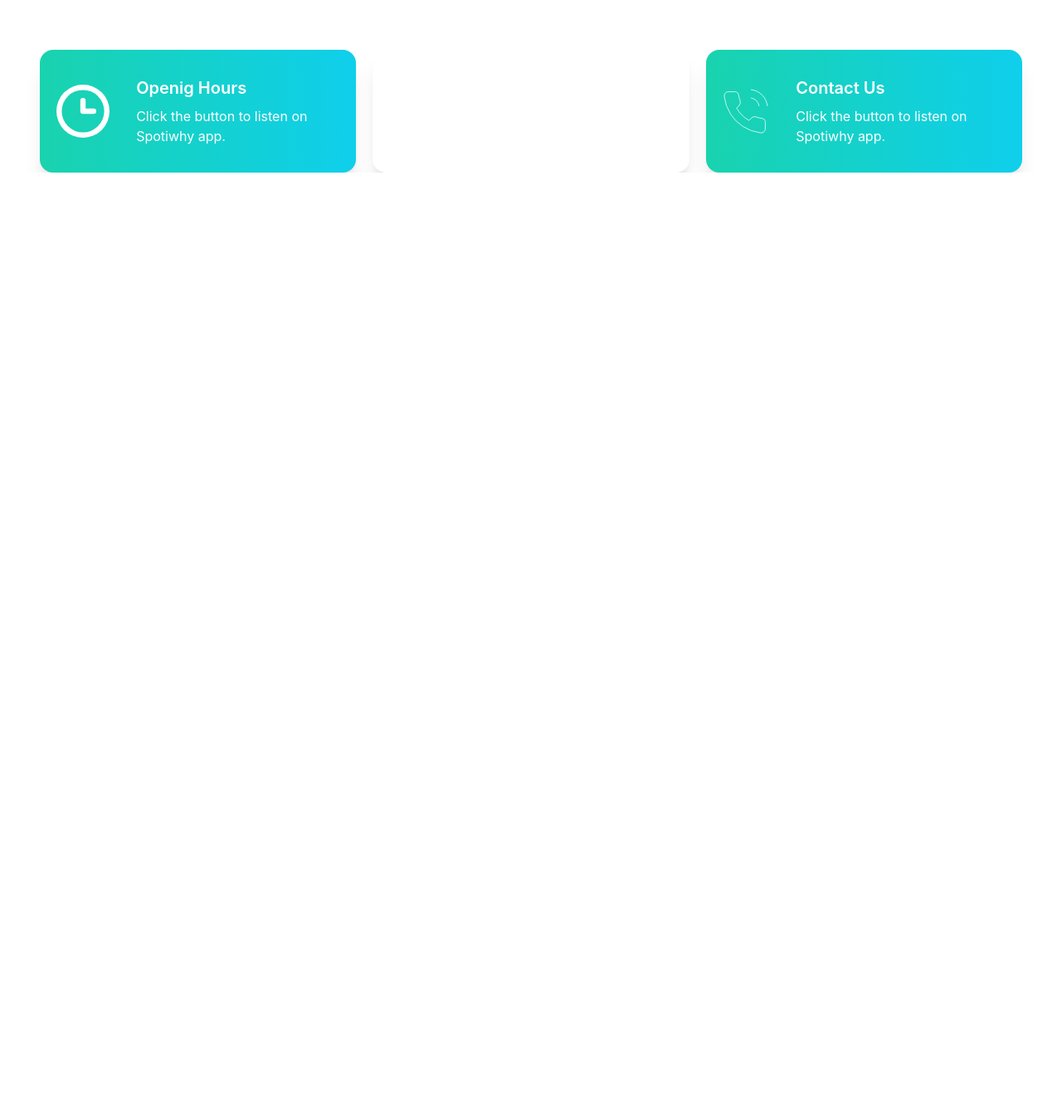
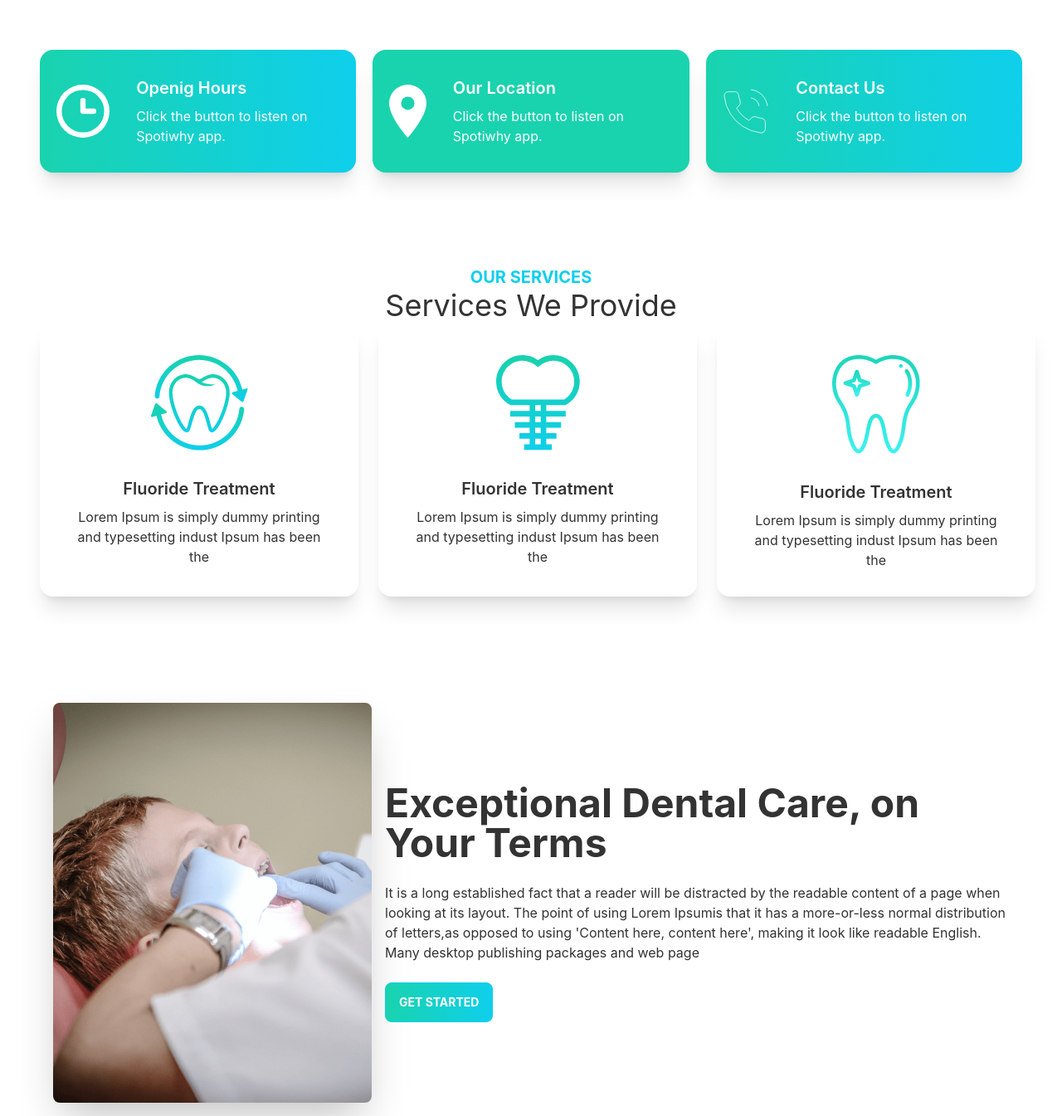
Before and after one commit to asrafaliii/doctors-portal, a React (Create React App) app: page / in a window 1280 px wide. Shown: the part 804-2149 px from the top of the page at 83% size. Before the commit the page ends 1012 px from the top, so only its background shows below. Built offline with nearby package versions, Linux system fonts and the light colour scheme.

Commit message:
responsive grid for serices section

```diff
--- a/src/Pages/Home/Banner.js
+++ b/src/Pages/Home/Banner.js
@@ -3,7 +3,7 @@ import Chair from '../../assets/images/chair.png';
 
 const Banner = () => {
     return (
-        <div class="hero min-h-screen px-12">
+        <div class="hero min-h-screen">
             <div class="hero-content flex-col lg:flex-row-reverse">
                 <img src={Chair} class="max-w-sm rounded-lg shadow-2xl" alt="banner" />
                 <div>
--- a/src/Pages/Home/Home.js
+++ b/src/Pages/Home/Home.js
@@ -1,12 +1,16 @@
 import React from 'react';
 import Banner from './Banner';
 import Info from './Info';
+import ServiceBanner from './ServiceBanner';
+import Services from './Services';
 
 const Home = () => {
     return (
-        <div>
+        <div className='px-12'>
             <Banner />
             <Info />
+            <Services />
+            <ServiceBanner />
         </div>
     );
 };
--- a/src/Pages/Home/Info.js
+++ b/src/Pages/Home/Info.js
@@ -6,9 +6,9 @@ import phone from '../../assets/icons/phone.svg';
 
 const Info = () => {
     return (
-        <div className='grid grid-cols-1 lg:grid-cols-3 gap-5 px-12'>
+        <div className='grid grid-cols-1 lg:grid-cols-3 gap-5'>
             <InfoCard cardTitle="Openig Hours" bgColor="bg-gradient-to-r from-secondary to-primary" img={clock} />
-            <InfoCard cardTitle="Our Location" bgColor="bg-accent" img={marker} />
+            <InfoCard cardTitle="Our Location" bgColor="bg-secondary" img={marker} />
             <InfoCard cardTitle="Contact Us" bgColor="bg-gradient-to-r from-secondary to-primary" img={phone} />
         </div>
     );
--- /dev/null
+++ b/src/Pages/Home/ServiceBanner.js
@@ -0,0 +1,19 @@
+import React from 'react';
+import Treatment from '../../assets/images/treatment.png';
+
+const ServiceBanner = () => {
+    return (
+        <div>
+             <div class="hero-content flex-col lg:flex-row">
+                <img src={Treatment} class="max-w-sm rounded-lg shadow-2xl" alt="treatment" />
+                <div>
+                <h1 class="text-5xl font-bold">Exceptional Dental Care, on Your Terms</h1>
+                <p class="py-6">It is a long established fact that a reader will be distracted by the readable content of a page when looking at its layout. The point of using Lorem Ipsumis that it has a more-or-less normal distribution of letters,as opposed to using 'Content here, content here', making it look like readable English. Many desktop publishing packages and web page</p>
+                <button class="btn btn-primary uppercase text-white font-bold bg-gradient-to-r from-secondary to-primary">Get Started</button>
+                </div>
+            </div>
+        </div>
+    );
+};
+
+export default ServiceBanner;
--- /dev/null
+++ b/src/Pages/Home/ServiceCard.js
@@ -0,0 +1,17 @@
+import React from 'react';
+
+const ServiceCard = ({service}) => {
+    return (
+        <div class="card w-96 bg-base-100 shadow-xl">
+            <figure class="px-10 pt-10">
+                <img src={service.img} alt="Shoes" class="rounded-xl" />
+            </figure>
+            <div class="card-body items-center text-center">
+                <h2 class="card-title">{service.name}</h2>
+                <p>{service.description}</p>
+            </div>
+        </div>
+    );
+};
+
+export default ServiceCard;
--- /dev/null
+++ b/src/Pages/Home/Services.js
@@ -0,0 +1,50 @@
+import React from 'react';
+import fluoride from '../../assets/images/fluoride.png';
+import cavity from '../../assets/images/cavity.png';
+import whitening from '../../assets/images/whitening.png';
+import ServiceCard from './ServiceCard';
+
+const Services = () => {
+    const services = [
+        {
+            _id: 1,
+            name: "Fluoride Treatment",
+            description: "Lorem Ipsum is simply dummy printing and typesetting indust Ipsum has been the",
+            img: fluoride
+
+        },
+        {
+            _id: 1,
+            name: "Fluoride Treatment",
+            description: "Lorem Ipsum is simply dummy printing and typesetting indust Ipsum has been the",
+            img: cavity
+
+        },
+        {
+            _id: 1,
+            name: "Fluoride Treatment",
+            description: "Lorem Ipsum is simply dummy printing and typesetting indust Ipsum has been the",
+            img: whitening
+
+        }
+    ]
+    return (
+        <div className='my-28'>
+            <div className='text-center'>
+            <h3 className='text-primary text-xl font-bold uppercase'>Our Services</h3>
+            <h2 className='text-4xl'>Services We Provide</h2>
+            </div>
+            <idv className="grid sm:grid-cols-1 md:grid-cols-2 lg:grid-cols-3 gap-10">
+                {
+                    services.map(service =><ServiceCard
+                    key={service._id}
+                    service={service}
+                    ></ServiceCard>)
+                }
+            </idv>
+        </div>
+
+    );
+};
+
+export default Services;
--- a/src/Pages/Shared/Navbar.js
+++ b/src/Pages/Shared/Navbar.js
@@ -11,7 +11,7 @@ const Navbar = () => {
         <li><Link to="/login">Login</Link></li>
     </>
     return (
-        <div class="navbar bg-base-100">
+        <div class="navbar bg-base-100 px-12">
             <div class="navbar-start">
                 <div class="dropdown">
                     <label tabindex="0" class="btn btn-ghost lg:hidden">
```
